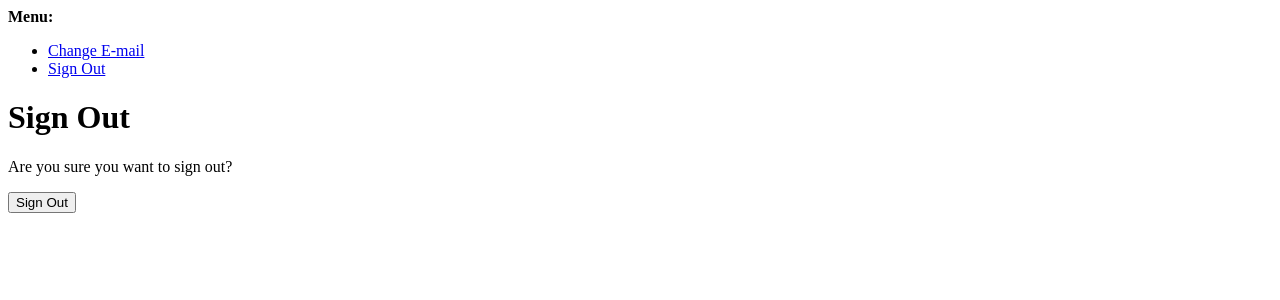
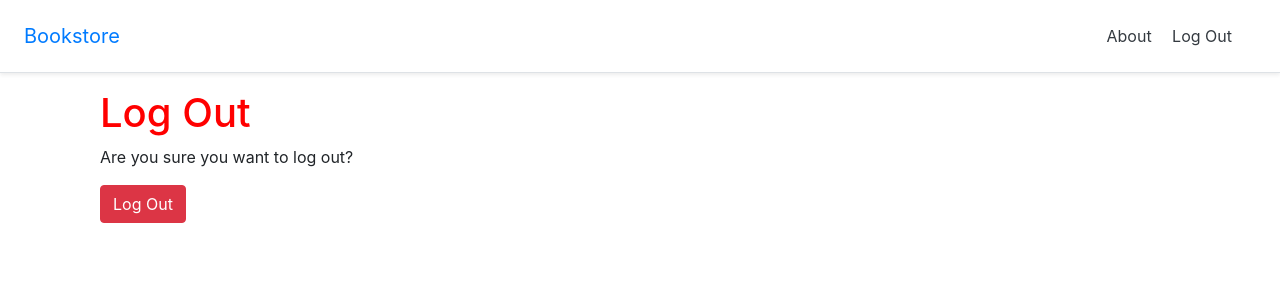
Before and after one commit to Jordan-Rob/DjangoBookStore, a Django app: page /accounts/logout/ in a window 1280 px wide. Shown: the top 300 px of the page. Run offline with Django 3.2, Linux system fonts and the light colour scheme; the visitor is signed in with stand-in values (Sample User, id 1); some libraries are stand-ins or nearby versions.

Commit message:
added django allauth account templates

```diff
--- a/bookstore/settings.py
+++ b/bookstore/settings.py
@@ -165,3 +165,4 @@ EMAIL_BACKEND = 'django.core.mail.backends.console.EmailBackend'
 
 LOGIN_REDIRECT_URL = 'home'
 ACCOUNT_LOGOUT_REDIRECT = 'home'
+ACCOUNT_SESSION_REMEMBER = True
--- a/templates/_base.html
+++ b/templates/_base.html
@@ -28,10 +28,10 @@
       <nav class="my-2 my-md-0 mr-md-3">
         <a class="p-2 text-dark" href="{% url 'about' %}">About</a>
         {% if user.is_authenticated %}
-        <a class="p-2 text-dark" href="{% url 'logout' %}">Log Out</a>
+        <a class="p-2 text-dark" href="{% url 'account_logout' %}">Log Out</a>
         {% else %}
-        <a class="p-2 text-dark" href="{% url 'login' %}">Log In</a>
-        <a class="btn btn-outline-primary" href="{% url 'signup' %}">Sign Up</a>
+        <a class="p-2 text-dark" href="{% url 'account_login' %}">Log In</a>
+        <a class="btn btn-outline-primary" href="{% url 'account_signup' %}">Sign Up</a>
         {% endif %}
       </nav>
     </div>
--- /dev/null
+++ b/templates/account/logout.html
@@ -0,0 +1,14 @@
+{% extends '_base.html' %}
+{% load crispy_forms_tags %}
+{% block title %}Log Out{% endblock %}
+{% block content %}
+<div class="container">
+    <h1>Log Out</h1>
+    <p>Are you sure you want to log out?</p>
+    <form method="post" action="{% url 'account_logout' %}">
+        {% csrf_token %}
+        {{ form|crispy }}
+        <button class="btn btn-danger" type="submit">Log Out</button>
+    </form>
+</div>
+{% endblock content %}
--- a/templates/home.html
+++ b/templates/home.html
@@ -7,11 +7,11 @@
 {% block content %}
 {% if user.is_authenticated %}
 <h3>Welcome {{ user.username }}</h3>
-<a href="{% url 'logout' %}">Logout</a>
+<a href="{% url 'account_logout' %}">Logout</a>
 {% else %}
 <h3>You aren't logged in please do</h3>
-<a href="{% url 'login'  %}">Log In</a>
-<p>Don't have an account? sign up <a href="{% url 'signup' %}">here</a></p>
+<a href="{% url 'account_login'  %}">Log In</a>
+<p>Don't have an account? sign up <a href="{% url 'account_signup' %}">here</a></p>
 {% endif %}
 <h1>Home Page</h1>
 <img class="bookcover" src="{% static 'images/djangoforprofessionals.jpg' %}" alt="book cover" />
```
Also changed, not shown: templates/account/login.html (renamed from templates/registration/login.html), templates/account/signup.html (renamed from templates/signup.html).
